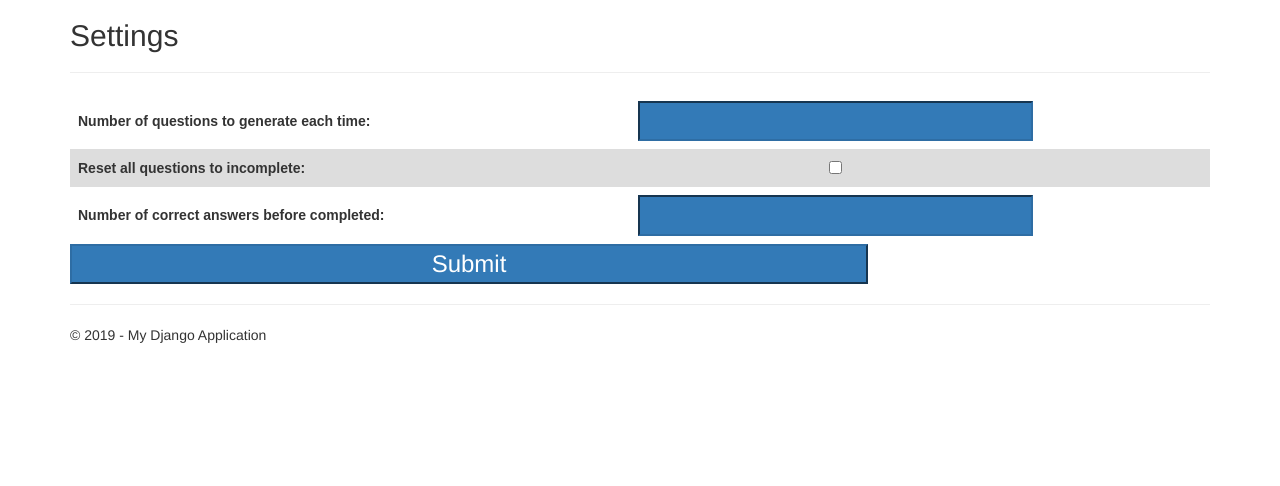
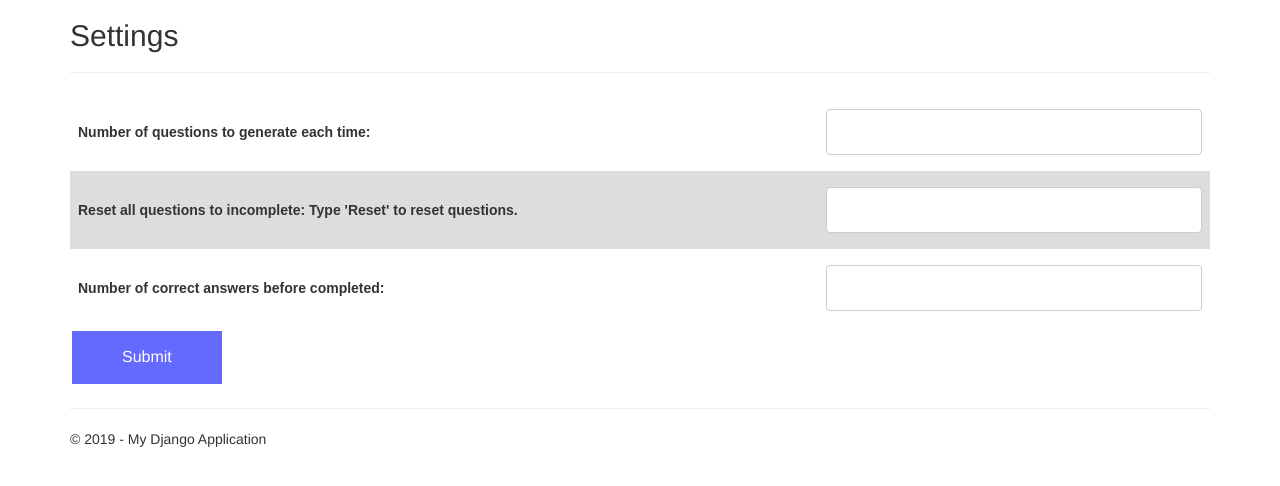
Before and after one commit to skmerten/Study_Bot, a Django app: page /settings in a window 1280 px wide. Shown: the part 51-537 px from the top of the page. Run offline with Django 3.2, Linux system fonts and the light colour scheme; some libraries are stand-ins or nearby versions.

Commit message:
Updated CSS

```diff
--- a/Study_Bot/app/static/app/content/site.css
+++ b/Study_Bot/app/static/app/content/site.css
@@ -18,18 +18,27 @@ body {
     background-color:#fff;
     border: none;
 }
-input{
-    margin-left: auto;
-    margin-right: auto;
-    padding-left: auto;
-    padding-right: auto;
-    width: 70%;
-    color: #fff;
-    font: sans-serif;
-    font-size: x-large;
-    background-color:#337ab7;
-    border-color:#2e6da4;
- }
+input[type=submit]{
+    background-color: #656aff;
+    border: none;
+    color: white;
+    padding: 15px 50px;
+    text-align: center;
+    text-decoration: none;
+    display: inline-block;
+    font-size: 16px;
+    margin: 4px 2px;
+    cursor: pointer;
+}
+input[type=text], select{
+    width: 100%;
+    padding: 12px 20px;
+    margin: 8px 0;
+    display: inline-block;
+    border: 1px solid #ccc;
+    border-radius: 4px;
+    box-sizing: border-box;
+}
  select{
     height:auto;
     width: 60%;
--- a/Study_Bot/app/templates/app/settings.html
+++ b/Study_Bot/app/templates/app/settings.html
@@ -29,6 +29,9 @@ tr:nth-child(even) {
   margin: 4px 2px;
   cursor: pointer;
 }
+.input{
+
+}
 </style>
 <h2>{{ title }}</h2>
 <hr>
@@ -40,8 +43,9 @@ tr:nth-child(even) {
         <td><input type="text" name="questionNum"></td>
     </tr>
     <tr>
-        <th>Reset all questions to incomplete: </th>
-        <td><input type="checkbox" name="reset" value="True"></td>
+        <th>Reset all questions to incomplete:
+        <span style="text-size:15px">Type 'Reset' to reset questions.</span></th>
+        <td><input type="text" name="reset"></td>
     </tr>
     <tr>
         <th>Number of correct answers before completed: </th>
```
